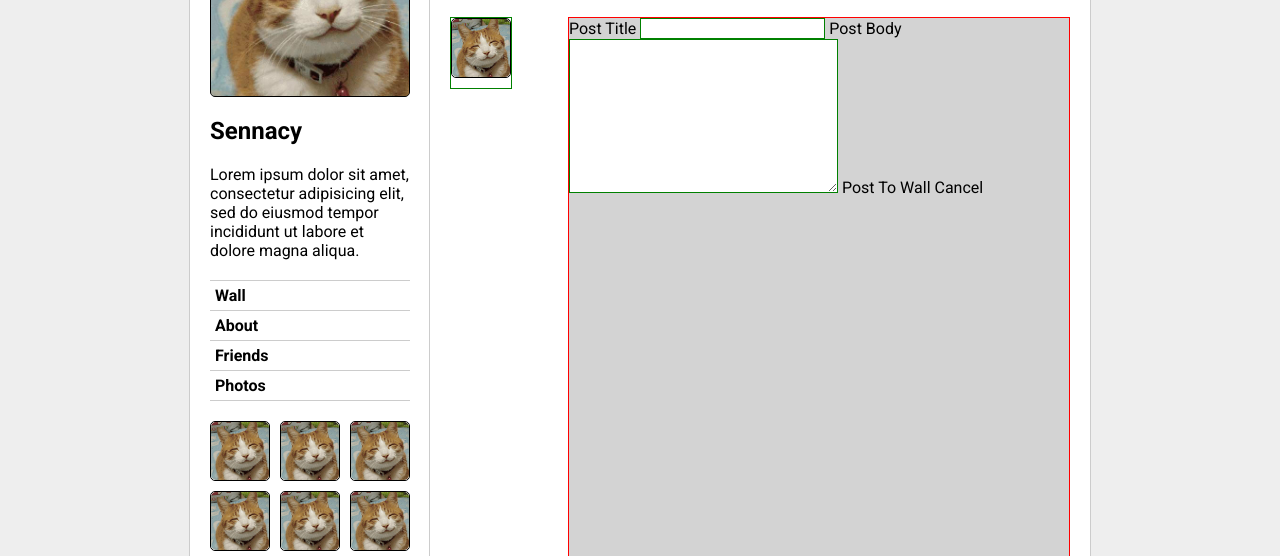
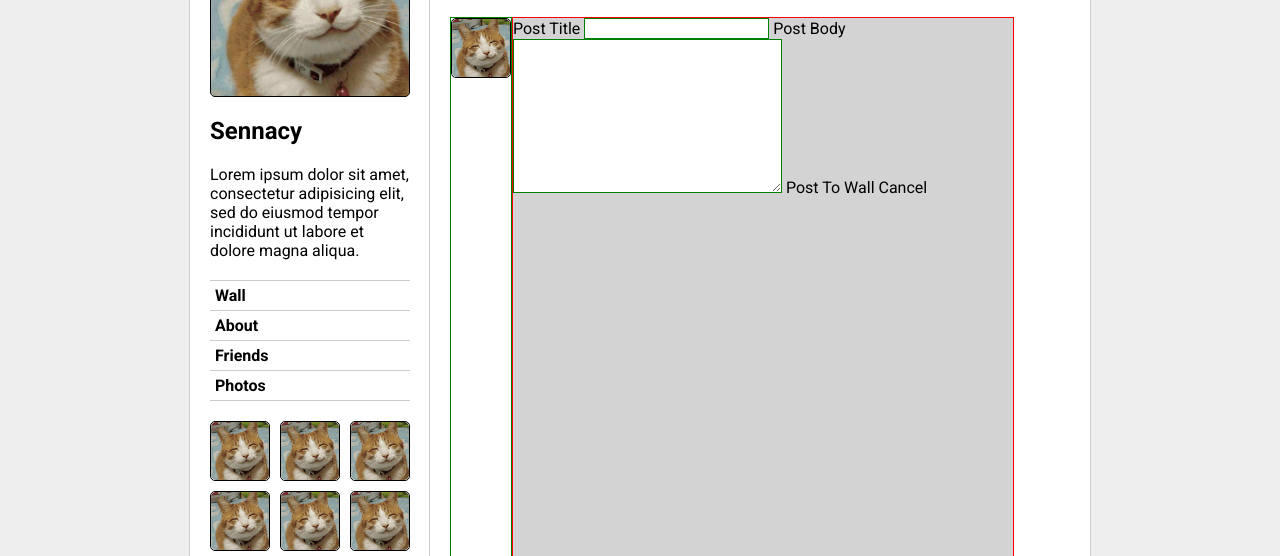
Before and after one commit to kopecmark/W6D2-Project, a plain HTML site: page css-friends-09/skeleton/09-forms.html in a window 1280 px wide. Shown: the part 244-800 px from the top of the page. Drawn offline with Linux system fonts and the light colour scheme.

Commit message:
Change container properties to flex

```diff
--- a/css-friends-09/skeleton/09-forms.html
+++ b/css-friends-09/skeleton/09-forms.html
@@ -99,13 +99,16 @@
       </ul>
 
     </section>
-    <section class="content-main container">
+    <section class="content-main">
+      </div>
       <ul class="profile-friends special-friend">
         <li><a href="#" class="thumb" title="Sennacy">
           <img src="./images/cat.jpg" alt="">
         </a></li>
       </ul>
       <div class="input">
+
+        <div class="input-box">
         <form class="post-title" action="index.html" method="post">
           <label>
             Post Title
@@ -118,6 +121,8 @@
         <input id="post-to-wall" type="submit" name="" value="Post To Wall">
         <input id="cancel" type="submit" name="" value="Cancel">
         </form>
+
+        </div>
       </div>
     </section>
   </main>
--- a/css-friends-09/skeleton/css/09-forms.css
+++ b/css-friends-09/skeleton/css/09-forms.css
@@ -1,23 +1,18 @@
 /* PHASE 9: Forms */
 .special-friend {
-  float: left;
   border: 1px green solid;
 }
 
 .input {
-  display: flex;
-  flex-direction: column;
-  float: right;
+
   border: 1px red solid;
   width: 500px;
   height: 600px;
   background-color: lightgrey;
 }
 
-.container::after {
-  content: "";
-   clear: both;
-   display: table;
+.content-main {
+   display: flex;
 
 }
 
@@ -25,3 +20,9 @@
   border: 1px green solid;
   background-color: white;
 }
+
+.input-box {
+  display: flex;
+  flex-direction: column;
+  justify-content: center;
+}
```
